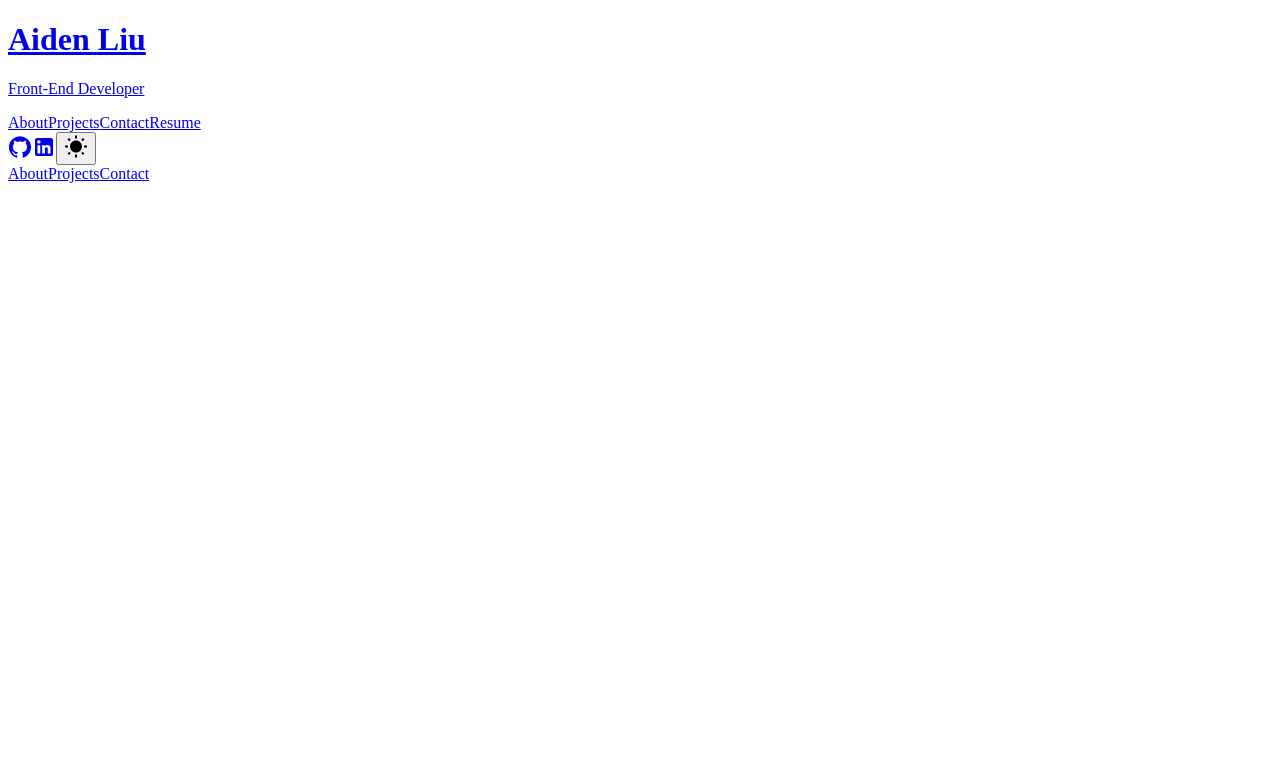
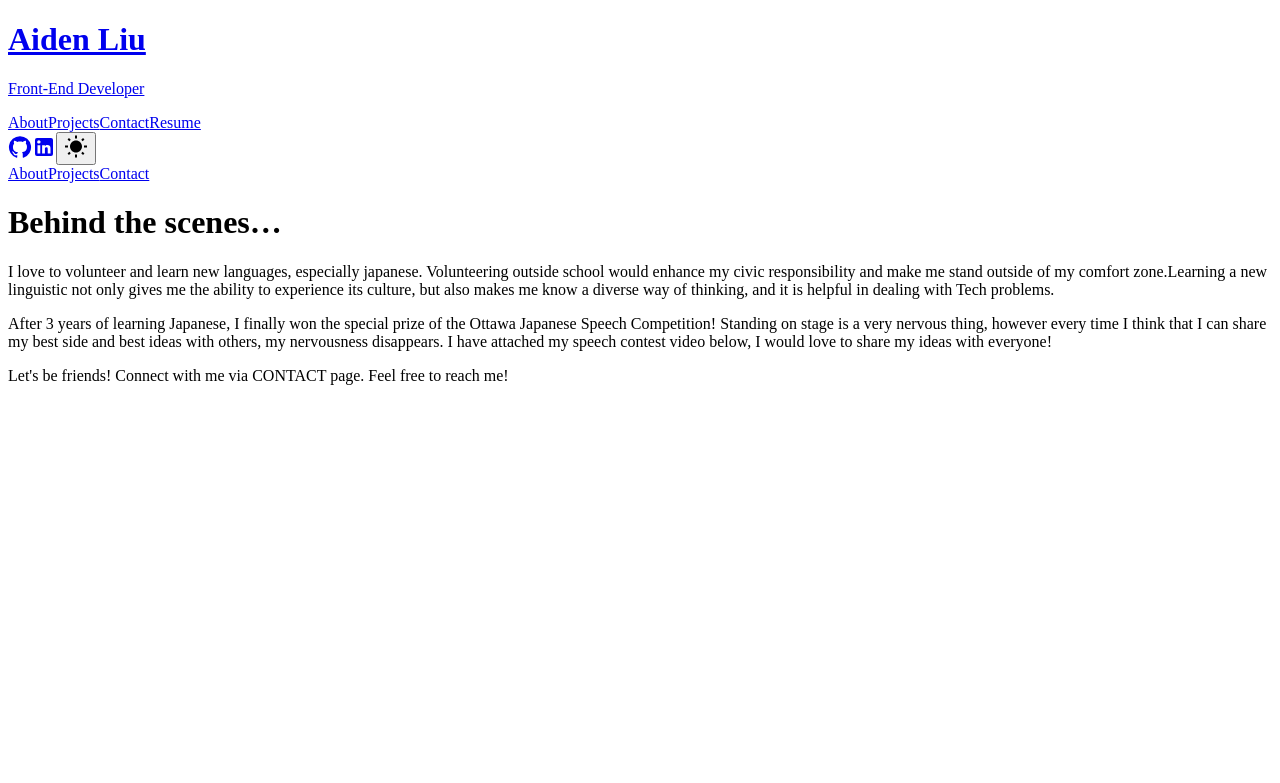
Before and after one commit to Aiden-jiahao/personal_web, a Next.js app: page /about in a window 1280 px wide. Shown: the top 783 px of the page. Built offline with nearby package versions, Linux system fonts and the light colour scheme.

Commit message:
about page done

```diff
--- a/pages/about.js
+++ b/pages/about.js
@@ -7,6 +7,17 @@ function about() {
     <div>
       <Header />
 
+<div className="max-w-6xl mx-auto">
+      <h1 className="text-4xl text-center font-bold md:text-5xl md:text-left"> Behind the scenes…</h1>
+      <p className="text-xl mt-5 px-5"> I love to volunteer  and learn new languages, especially japanese. Volunteering outside school would enhance my civic responsibility and make me stand outside of my comfort zone.Learning a new linguistic not only gives me the ability to experience its  culture, but also makes me know a diverse way of thinking, and it is helpful in dealing with Tech problems.
+      </p>
+
+
+<p className="text-xl mt-5 px-5"> After 3 years of learning Japanese, I finally won the special prize of the Ottawa Japanese Speech Competition!  Standing on stage is a very nervous thing, however every time I think that I can share my best side and best ideas with others, my nervousness disappears. I have attached my speech contest video below, I would love to share my ideas with everyone!</p>
+
+<p className="text-xl mt-5 px-5"> Let's be friends! Connect with me via  CONTACT page.  Feel free to reach me!
+</p>
+{""}
       <div className="flex grid-cols-2 gap-20 justify-center ">
         <div className="transform hover:scale-110 transition duration-200 ">
           <ReactPlayer
@@ -20,7 +31,7 @@ function about() {
 
         <div className="  transform hover:scale-110 transition duration-200 ease-out object-cover">
           <ReactPlayer
-            url="https://www.youtube.com/watch?v=SJRgJbGr3DY"
+            url="https://youtu.be/AHRIcycjv18"
             controls
             playbackRate={1}
             width="500px"
@@ -28,7 +39,7 @@ function about() {
           />
         </div>
       </div>
-
+      </div>
       <Footer />
     </div>
   );
```
